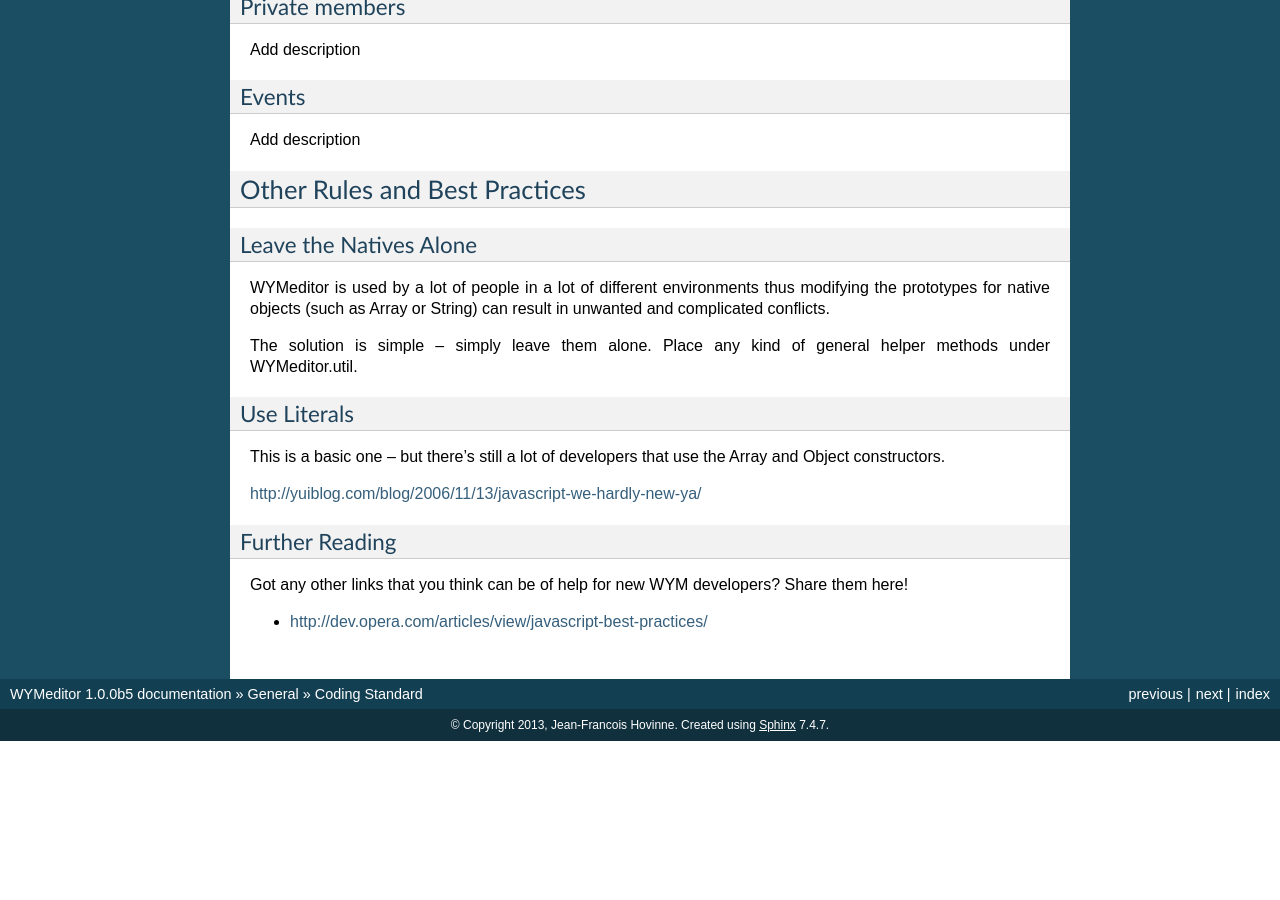
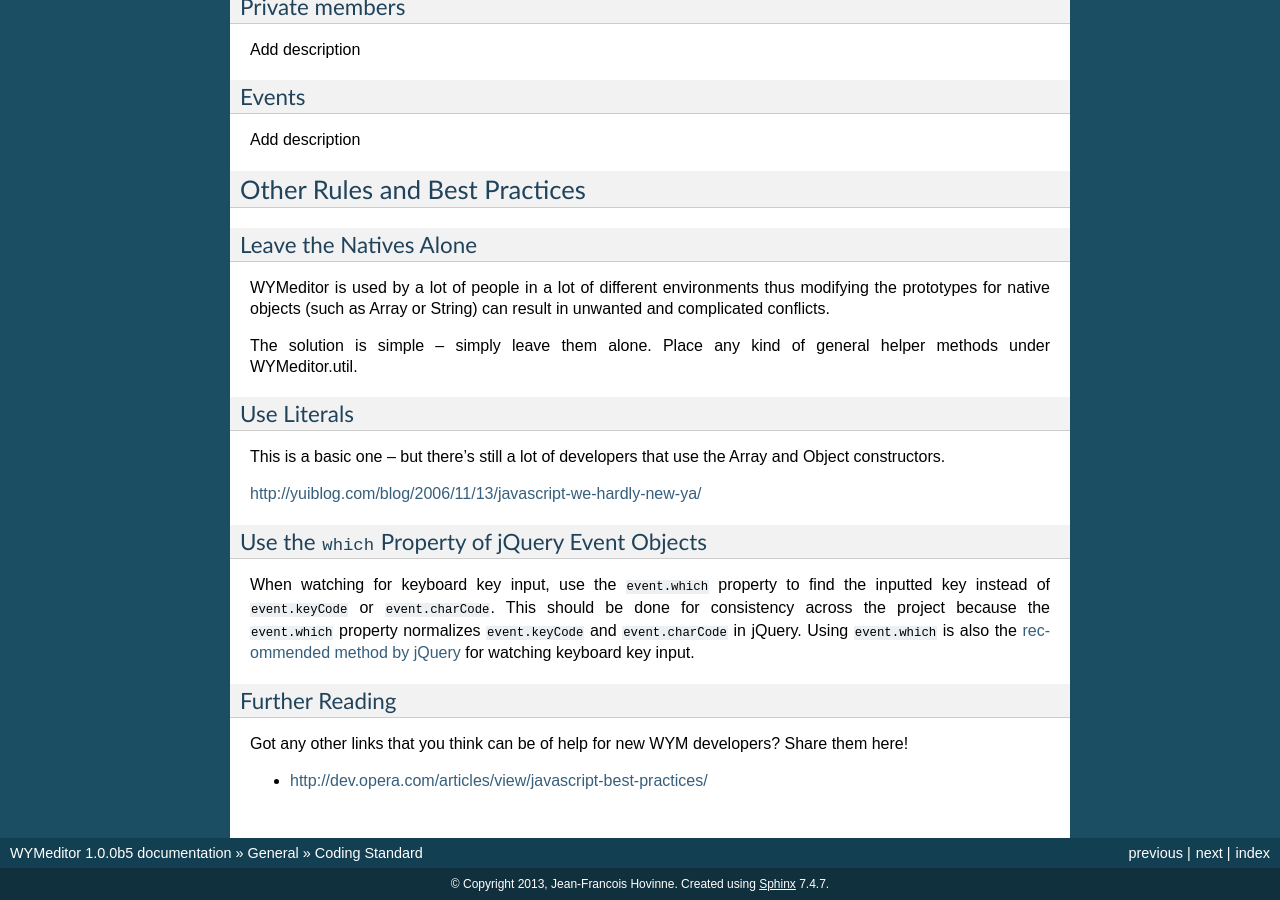
Before and after one commit to wymeditor/wymeditor, a Sphinx documentation site: the page built from docs/general/coding_standard.rst, in a window 1280 px wide and 900 px high, scrolled down 1683 px. Built offline with Sphinx 7.4.7, drawn with Linux system fonts in a browser that asks for light colours; pages that are not in the unit, such as notebooks, are missing from menus; before the commit the page ends 2424 px from its top, so only the background shows below that; some of the changed text lies outside the part shown.

Commit message:
Refs #360. Updated docs and makefile.

```diff
--- a/docs/general/coding_standard.rst
+++ b/docs/general/coding_standard.rst
@@ -139,6 +139,16 @@
 
 http://yuiblog.com/blog/2006/11/13/javascript-we-hardly-new-ya/
 
+Use the ``which`` Property of jQuery Event Objects
+^^^^^^^^^^^^^^^^^^^^^^^^^^^^^^^^^^^^^^^^^^^^^^^^^^
+
+When watching for keyboard key input, use the ``event.which`` property to find
+the inputted key instead of ``event.keyCode`` or ``event.charCode``. This
+should be done for consistency across the project because the ``event.which``
+property normalizes ``event.keyCode`` and ``event.charCode`` in jQuery. Using
+``event.which`` is also the `recommended method by jQuery
+<http://api.jquery.com/event.which/>`_ for watching keyboard key input.
+
 Further Reading
 ^^^^^^^^^^^^^^^
 
```
Also changed, not shown: 1 other file.
